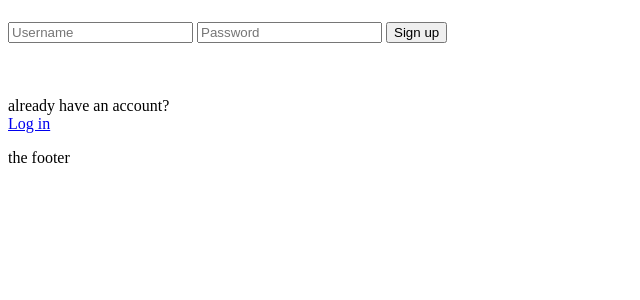
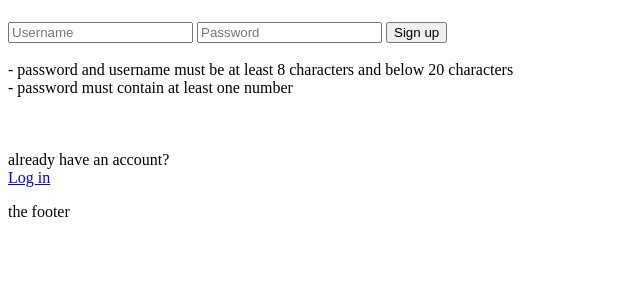
Before and after one commit to fujessica/Toast-website, a Flask app: page /signup in a window 1280 px wide. Shown: the part 102-402 px from the top of the page, without its empty margins (0-640 px from the left). Run offline with Flask 3, Linux system fonts and the light colour scheme.

Commit message:
fixed login and tried to fix delete

```diff
--- a/routes.py
+++ b/routes.py
@@ -74,7 +74,7 @@ def signup():
         username = request.form['username']
         session["username"] = request.form['username']
         password = request.form['password']
-        if len(password) > 8 and len(username > 8):
+        if 20 > len(password) > 8 and 20 > len(username)>8:
             #Mike Rhodes - Stack overflow verfication that username is not taken already
             query = "SELECT username FROM users WHERE username = '{}'".format(username)
             result = sql_queries(query, 0)
@@ -87,15 +87,16 @@ def signup():
                 sql_queries(query, 2)
                 session['username'] = username
                 return redirect(url_for('homepage'))
-        elif len(username)<8:
-            error_message = 'username is too short :C'
+        elif len(username)<8 or len(username)>20:
+            error_message = 'username invalid'
             return render_template('signup.html', error_message = error_message)
-        elif has_numbers(password) == False:
-            error_message = 'password must contain numbers'
+        elif has_numbers(password) == False or len(password) > 20 or len(password) < 8:
+            error_message = 'password invalid'
             return render_template('signup.html', error_message = error_message)
         else:
-            error_message = 'password too short'
+            error_message = 'what the sigma'
             return render_template('signup.html', error_message = error_message)
+
 
 
 
@@ -126,7 +127,7 @@ def logout():
     return redirect(url_for('homepage'))
 
 
-@app.route('/my-reviews')
+@app.route('/my_reviews')
 def user_reviews():
     if session["username"] is None:
         return render_template('signup.html')
@@ -144,21 +145,34 @@ def show_all_reviews():
     reviews = sql_queries(query, 1)
     return render_template("reviews.html", reviews = reviews)
 
-@app.route('/delete', methods = ['GET', 'POST'])
+@app.route('/delete_reviews', methods = ['GET', 'POST'])
 def delete_review():
-    username = session['username']
     if request.method == 'GET':
+        username = session['username']
         query = "SELECT t.id, description FROM reviews as r join users as u on r.user_id = u.id join Toast as t on r.toast_id = t.id WHERE u.username = '{}'".format(username)
         toasts = sql_queries(query, 1)
         return render_template('delete_review.html', toasts = toasts)
     elif request.method == 'POST':
-        query = "SELECT id FROM Users WHERE username = '{}'".format(username)
-        user_id = sql_queries(query, 0)[0]
-        toast_id = request.form['toast_id']
-        query = "DELETE FROM Reviews WHERE toast_id = '{}' and user_id =  '{}'".format(toast_id, user_id)
-        sql_queries(query, 2)
-        success_message = 'review deleted successfully'
-        return render_template('my_reviews.html', success_message = success_message)
+        username = request.form['username']
+        password = request.form['password']
+        password = hash_password(password)
+        query = "SELECT password FROM Users WHERE username = '{}'"
+        key = sql_queries(query, 0)
+        if username == session['username'] and password == key[0]:
+            query = "SELECT id FROM Users WHERE username = '{}'".format(username)
+            user_id = sql_queries(query, 0)[0]
+            toast_id = request.form['toast_id']
+            query = "DELETE FROM Reviews WHERE toast_id = '{}' and user_id =  '{}'".format(toast_id, user_id)
+            sql_queries(query, 2)
+            success_message = 'review deleted successfully'
+            return render_template('my_reviews.html', success_message = success_message)
+        else:
+            error_message = 'user authentication failed'
+            return redirect(url_for('delete_review'))
+
+@app.route('/update_reviews')
+def update_reviews():
+    return 'among'
 
 
 
--- a/templates/delete_review.html
+++ b/templates/delete_review.html
@@ -6,7 +6,7 @@
         <h1>Delete review</h1>
     </head>
 
-    <form action="/delete" method="POST">
+    <form action="/delete_reviews" method="POST">
         <input type="username" name="username" placeholder="Username"><br>
         <input type="password" name="password" placeholder="Password"><br>
         <select name="toast_id">
@@ -14,7 +14,9 @@
                 <option value="{{toast[0]}}" SELECTED>{{toast[1]}}</option><br>
             {% endfor %}
         </select>
-        <input type="submit" value="Delete Review">
+        <input type="submit" value="Delete review">
       </form>
 
+      {{error_message}}
+
 </html>
--- a/templates/signup.html
+++ b/templates/signup.html
@@ -32,7 +32,10 @@
                 <input type="username" name="username" placeholder="Username">
                 <input type="password" name="password" placeholder="Password">
                 <input type="submit" value="Sign up">
-            </form>
+            </form><br>
+
+            - password and username must be at least 8 characters and below 20 characters <br>
+            - password must contain at least one number<br>
 
             <br>{{error_message}}<br>
 
```
Also changed, not shown: toast.db.
